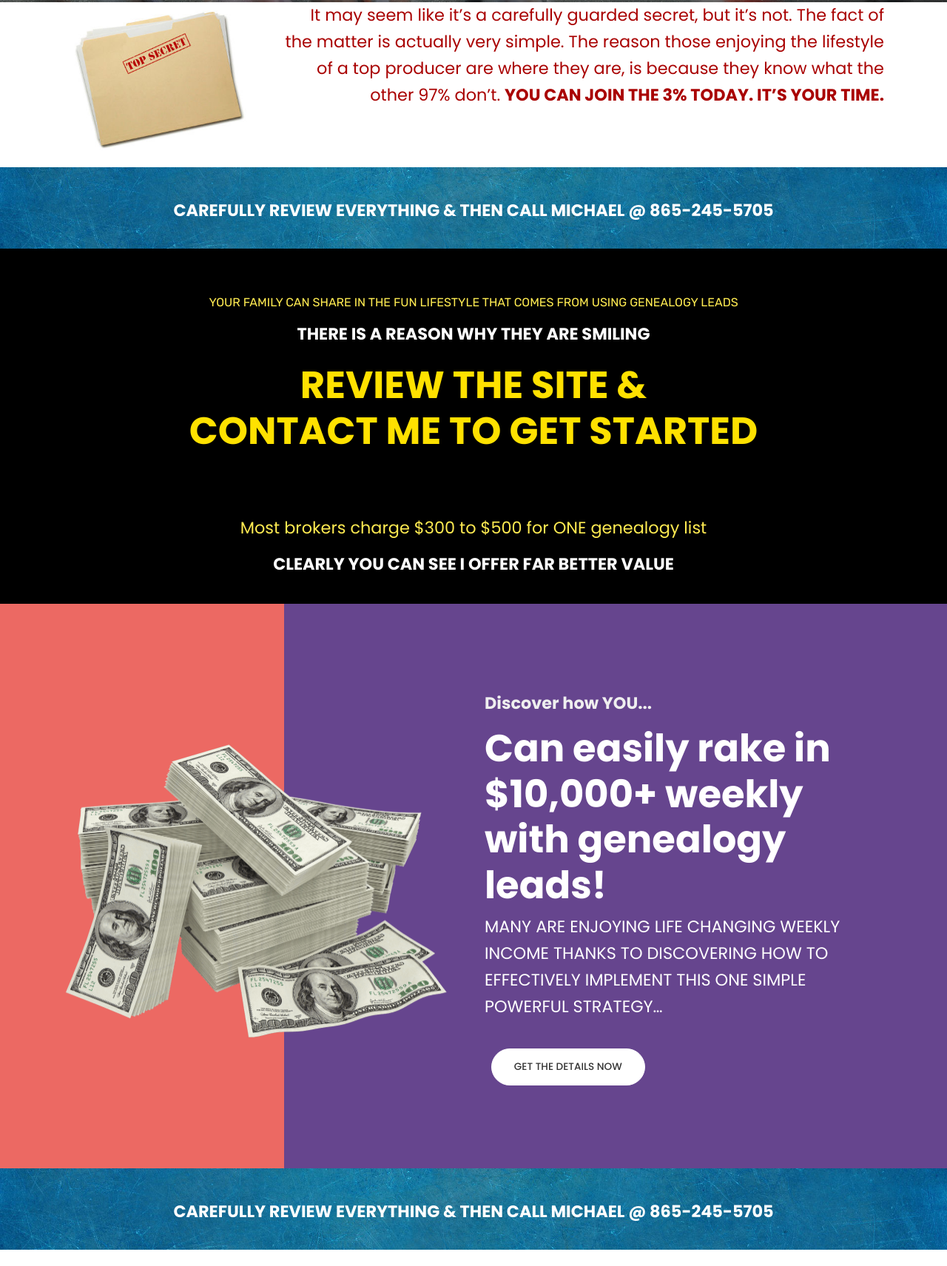
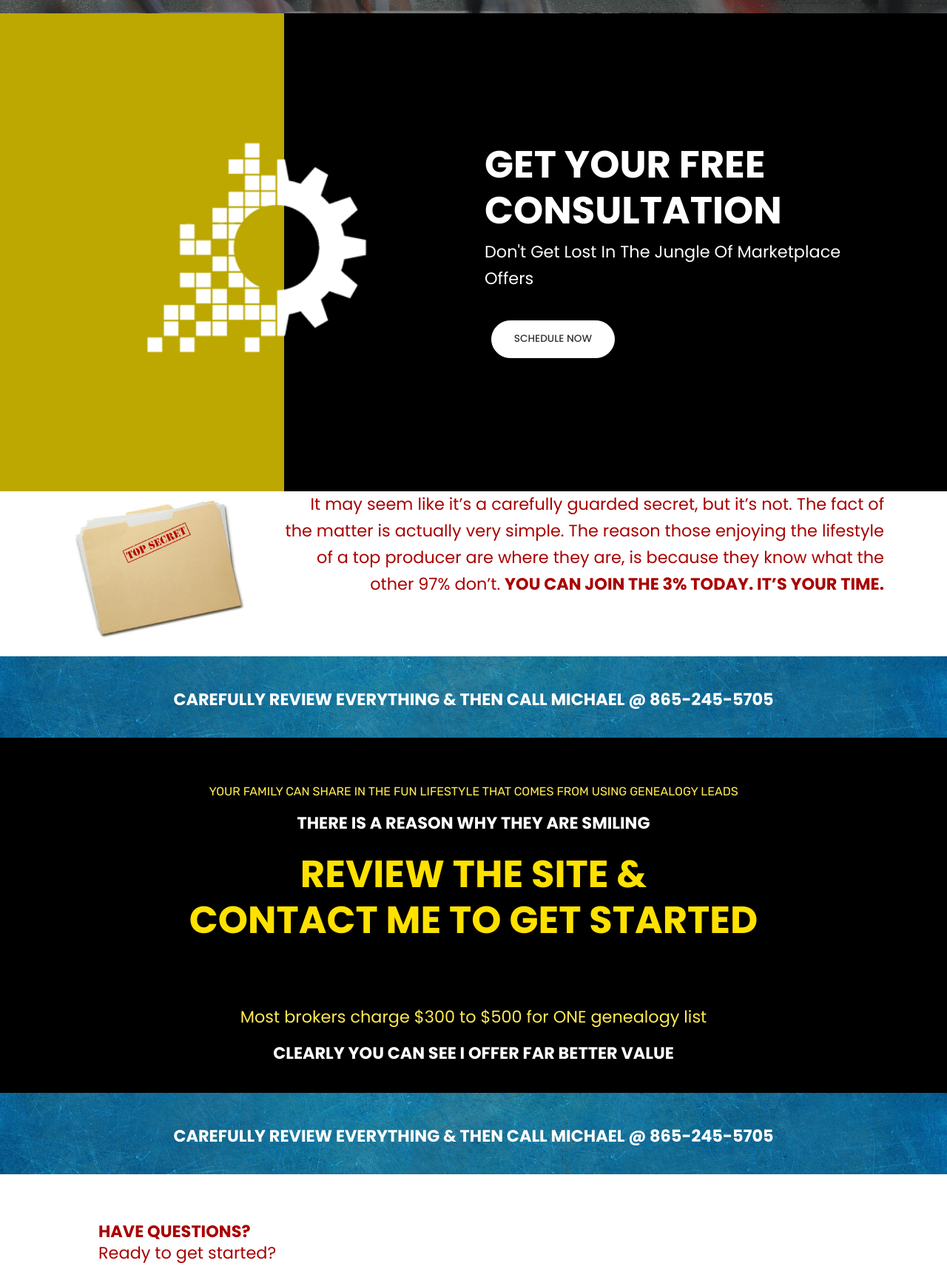
Before and after one commit to digitalprosystems/solutions, a plain HTML site: page index.html in a window 1280 px wide. Shown: the part 2721-4432 px from the top of the page at 74% size. Drawn offline with Linux system fonts and the light colour scheme; grey boxes are pictures that could not be loaded; a script that the page names is missing; files whose address does not match are found by name.

Commit message:
create github pages

```diff
--- a/assets/mobirise/css/mbr-additional.css
+++ b/assets/mobirise/css/mbr-additional.css
@@ -825,7 +825,7 @@ section.lazy-placeholder:after {
   color: #bca800;
 }
 .cid-rsDBhJCIUM {
-  padding-top: 45px;
+  padding-top: 60px;
   padding-bottom: 15px;
   background-image: url("../../../assets/images/pedestrians-400811-1920-1920x1271.jpg");
 }
@@ -909,6 +909,40 @@ section.lazy-placeholder:after {
 .cid-rsDBhJCIUM .user_desk {
   color: #efefef;
 }
+.cid-rsEqS8bdPd {
+  overflow: hidden !important;
+  padding-top: 15px;
+  padding-bottom: 15px;
+  background: linear-gradient(to right, #bca800 0%, #bca800 30%, #000000 30%, #000000 100%);
+}
+.cid-rsEqS8bdPd .animated-element {
+  color: #efefef;
+}
+.cid-rsEqS8bdPd .img-block {
+  -webkit-align-self: center;
+  align-self: center;
+}
+.cid-rsEqS8bdPd .mbr-section-subtitle {
+  color: #efefef;
+}
+@media (min-width: 992px) {
+  .cid-rsEqS8bdPd .img-block {
+    padding-right: 2rem;
+  }
+}
+@media (max-width: 767px) {
+  .cid-rsEqS8bdPd .mbr-figure {
+    margin-top: 1rem;
+  }
+}
+@media (max-width: 768px) {
+  .cid-rsEqS8bdPd {
+    background: #000000;
+  }
+  .cid-rsEqS8bdPd .img-block {
+    padding-bottom: 2rem;
+  }
+}
 .cid-rsyMTTWQ1R {
   padding-top: 0px;
   padding-bottom: 15px;
@@ -984,40 +1018,6 @@ section.lazy-placeholder:after {
 .cid-rsEfz3q71o .mbr-section-title {
   text-align: center;
   color: #ffe100;
-}
-.cid-rsEqS8bdPd {
-  overflow: hidden !important;
-  padding-top: 120px;
-  padding-bottom: 105px;
-  background: linear-gradient(to right, #ec6963 0%, #ec6963 30%, #66458e 30%, #66458e 100%);
-}
-.cid-rsEqS8bdPd .animated-element {
-  color: #efefef;
-}
-.cid-rsEqS8bdPd .img-block {
-  -webkit-align-self: center;
-  align-self: center;
-}
-.cid-rsEqS8bdPd .mbr-section-subtitle {
-  color: #efefef;
-}
-@media (min-width: 992px) {
-  .cid-rsEqS8bdPd .img-block {
-    padding-right: 2rem;
-  }
-}
-@media (max-width: 767px) {
-  .cid-rsEqS8bdPd .mbr-figure {
-    margin-top: 1rem;
-  }
-}
-@media (max-width: 768px) {
-  .cid-rsEqS8bdPd {
-    background: #66458e;
-  }
-  .cid-rsEqS8bdPd .img-block {
-    padding-bottom: 2rem;
-  }
 }
 .cid-rsP13C0wd8 {
   padding-top: 45px;
--- a/index.html
+++ b/index.html
@@ -349,6 +349,32 @@
     </div>
 </section>
 
+<section class="header8 cid-rsEqS8bdPd" id="header8-1r">
+
+
+
+
+
+
+    <div class="container">
+        <div class="row align-items-center">
+            <div class="col-md-6 align-left img-block">
+                <div class="mbr-figure">
+                    <img src="assets/images/white-digital-transformation2-422x497.png" alt="" title="">
+                </div>
+            </div>
+            <div class="mbr-white col-md-6">
+
+                <h1 class="mbr-section-title mbr-white mbr-bold mbr-fonts-style align-left display-1">GET YOUR FREE CONSULTATION
+</h1>
+                <p class="mbr-text pb-3 mbr-fonts-style mbr-white align-left display-5">Don't Get Lost In The Jungle Of Marketplace Offers<br></p>
+                <div class="mbr-section-btn"><a class="btn btn-lg btn-white display-4" type="submit" href="http://bankupcash.com/" target="_blank">SCHEDULE NOW</a></div>
+            </div>
+        </div>
+    </div>
+
+</section>
+
 <section class="mbr-section content8 cid-rsyMTTWQ1R" id="content15-f">
 
 
@@ -419,32 +445,6 @@
 
 </section>
 
-<section class="header8 cid-rsEqS8bdPd" id="header8-1r">
-
-
-
-
-
-
-    <div class="container">
-        <div class="row align-items-center">
-            <div class="col-md-6 align-left img-block">
-                <div class="mbr-figure">
-                    <img src="assets/images/cashstacksbig-1046x809.png" alt="" title="">
-                </div>
-            </div>
-            <div class="mbr-white col-md-6">
-                <h4 class="mbr-section-subtitle mbr-fonts-style align-left pb-2 display-5"><strong>Discover how YOU...</strong></h4>
-                <h1 class="mbr-section-title mbr-white mbr-bold mbr-fonts-style align-left display-1">Can easily rake in $10,000+ weekly with genealogy leads!</h1>
-                <p class="mbr-text pb-3 mbr-fonts-style mbr-white align-left display-5">
-                    MANY ARE ENJOYING LIFE CHANGING WEEKLY INCOME THANKS TO DISCOVERING HOW TO EFFECTIVELY IMPLEMENT THIS ONE SIMPLE POWERFUL STRATEGY…</p>
-                <div class="mbr-section-btn"><a class="btn btn-lg btn-white display-4" type="submit" href="http://bankupcash.com/" target="_blank">GET THE DETAILS NOW</a></div>
-            </div>
-        </div>
-    </div>
-
-</section>
-
 <section class="cid-rsP13C0wd8" id="info3-2f">
 
 
@@ -492,7 +492,7 @@
         <div class="row">
             <div class="col-lg-8 mx-auto mbr-form" data-form-type="formoid">
 <!--Formbuilder Form-->
-<form action="https://mobirise.com/" method="POST" class="mbr-form form-with-styler" data-form-title="Contact Form Pg1"><input type="hidden" name="email" data-form-email="true" value="BrGOCQzMMESiWmp/r6VC9CTwjIshCXK/kK6gjUNWGsafw6yJXSEYZjxkCwBtpB1Fz/sopCWY5yj067kx5X6bofCznN2LK5UTcxZhKCOjzv2U67o0ngneI16supyDxW8+.nqjSFnZ0KP2HmQjmk4xB/Cd+vZ7fUwyJiNTmN1Y9FOmFqZewtCs0C9a8Dhi2enRjapxRxFkGXL1NZr2dXW9zuy7OwKjAVHtUgLsjJngys+exjuJQ8bLZFJ+8YsE/jSeT">
+<form action="https://mobirise.com/" method="POST" class="mbr-form form-with-styler" data-form-title="Contact Form Pg1"><input type="hidden" name="email" data-form-email="true" value="xcuUqRLe8d8Tf08oLfpxOgfRoMVBNr56FZzZetLBImFHkgw3ZNWGWHjmHpiAU3qYXqQlGd8/xtGkJV14XxAxp174sZIbpGZQcrvBShnahrkz7sYBs7QNLz/wv3uqxZ0U.qI8AuQ/K5ZpuHowr4Kberter+5tJLZaXik37Rd5QES0tjSGXYTYQLTkEHOCtLF4LrIIp+YL0I7GW37Bo34QyNO4bijYMsRl3LKyrzKMpWaIkB+kz8j6e8upsPf4WrO2+">
 <div class="form-row">
 <div hidden="hidden" data-form-alert="" class="alert alert-success col-12">AWESOME! Thanks for filling out the form! We will be in contact shortly.</div>
 <div hidden="hidden" data-form-alert-danger="" class="alert alert-danger col-12">Oops...! some problem!</div>
```
Also changed, not shown: assets/images/hashes.json (+1 -1 lines), assets/images/white-digital-transformation2-422x497.png (added), 1 other file.
